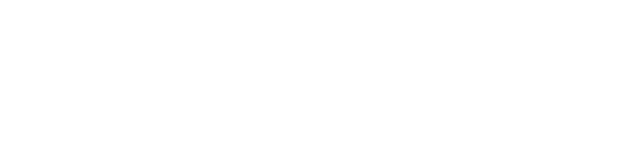
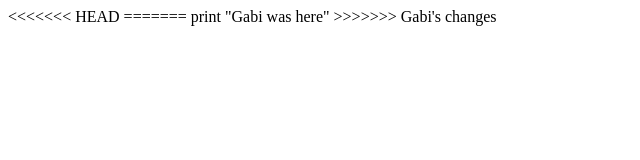
Before and after one commit to Kasiakzl/New-Yoga-Website, a plain HTML site: page index.html in a window 1280 px wide. Shown: the whole page, without its empty margins (0-640 px from the left). Drawn offline with Linux system fonts and the light colour scheme.

Commit message:
Gabi's changes

```diff
--- a/index.html
+++ b/index.html
@@ -3,5 +3,9 @@
 <head>
 </head>
 <body>
+<<<<<<< HEAD
+=======
+print "Gabi was here"
+>>>>>>> Gabi's changes
 </body>
 </html>
```
